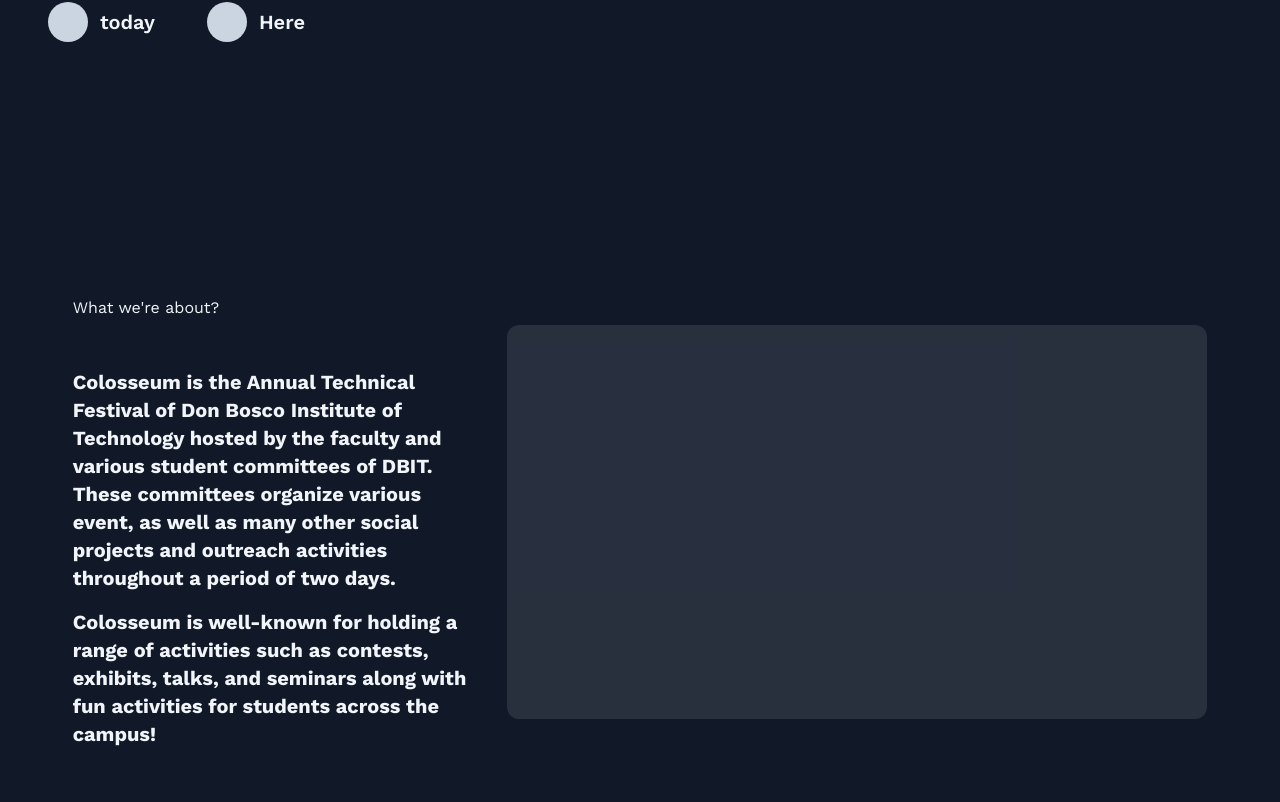
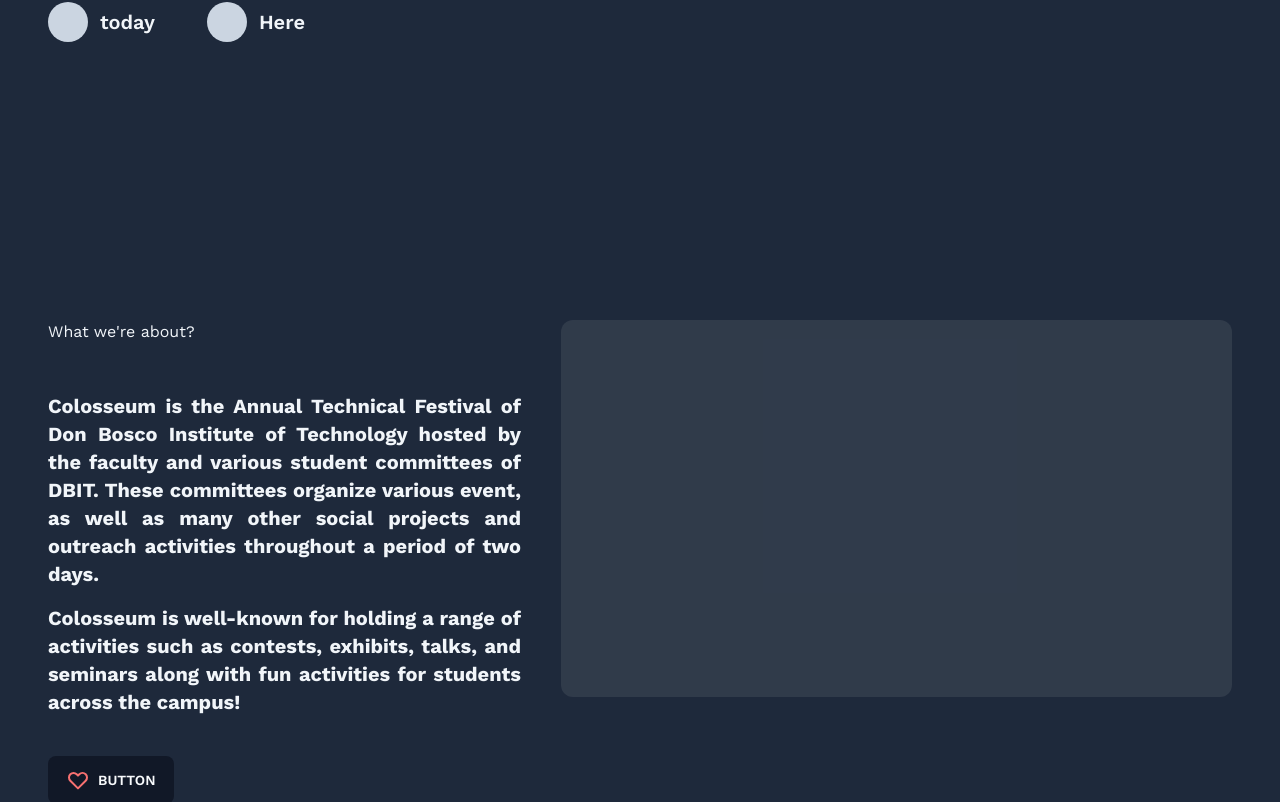
Before and after one commit to 05Alston/colo-celestia, a React (Vite) app: page / in a window 1280 px wide. Shown: the part 678-1480 px from the top of the page. Built offline with nearby package versions, Linux system fonts and the light colour scheme.

Commit message:
some stuff

```diff
--- a/src/index.css
+++ b/src/index.css
@@ -29,4 +29,8 @@
     display: grid;
     place-items: center;
   }
+
+  .btn {
+    @apply cursor-pointer select-none border-transparent text-center rounded-lg h-12 min-h-[3rem] uppercase border-2 duration-200 text-slate-50 inline-flex flex-wrap flex-shrink-0 justify-center items-center px-4 mt-10 text-sm font-semibold transition-all ease-btn;
+  }
 }
--- a/src/pages/Homepage.jsx
+++ b/src/pages/Homepage.jsx
@@ -1,11 +1,13 @@
-import React from 'react'
+import React, { useState } from 'react'
 import { DateLoc } from '../components';
+import { NavLink } from 'react-router-dom';
 
 const Homepage = () => {
+	const [effect, setEffect] = useState(false);
 	return (
 		<>
 			{/* Hero section */}
-			<div className="grid px-12 pb-20 justify-start place-items-end min-h-screen text-slate-100 bg-gray-900 md:place-items-center md:pb-0">
+			<div className="grid px-12 pb-20 justify-start place-items-end min-h-screen text-slate-100 bg-slate-800 md:place-items-center md:pb-0">
 				<div>
 					<p className="sm:text-5xl text-7xl font-bold">CELESTIA</p>
 					<p className="py-6 text-3xl md:text-xl">Land of infinite possibilites.</p>
@@ -13,19 +15,35 @@
 				</div>
 			</div>
 			{/* Throwback */}
-			<div className="flex gap-10 px-12 min-h-screen text-slate-100 bg-gray-900 justify-center items-center lg:flex-col">
-				<div className='flex-initial w-1/3 lg:w-auto'>
-				<p>What we're about?</p>
-				<p className="pt-12 text-xl font-bold">
+			<div className='px-12 md:px-5 min-h-screen text-slate-100 bg-slate-800 pt-20 flex flex-col justify-center'>
+				<div className="flex gap-10 justify-between items-start lg:flex-col-reverse">
+					<div className='flex-initial w-5/12 lg:w-auto'>
+						<p className='text-base md:text-sm'>What we're about?</p>
+						<div className="pt-12 text-xl font-bold lg:text-base md:font-semibold text-justify">
 							Colosseum is the Annual Technical Festival of Don Bosco Institute of Technology hosted by the faculty and
 							various student committees of DBIT. These committees organize various event, as well as many other social
-          projects and outreach activities throughout a period of two days.<div className='py-2'/> Colosseum is well-known for holding a range
+							projects and outreach activities throughout a period of two days.<div className='py-2'></div> Colosseum is well-known for holding a range
 							of activities such as contests, exhibits, talks, and seminars along with fun activities for students across
 							the campus!
-        </p>
 						</div>
-				<div className='w-[700px] aspect-video rounded-xl bg-gray-600 text-slate-50 bg-opacity-40 flex-initial' datatype='video'>
+					</div>
+					<div className='w-[700px] md:w-11/12 aspect-video rounded-xl bg-gray-600 text-slate-50 bg-opacity-40 flex-grow' datatype='video'>
 						{/* Video */}
+					</div>
+				</div>
+				<NavLink to="/">
+					<button className={`btn bg-gray-900 gap-2 ${effect && 'animate-buttonPop'}`} onClick={() => setEffect(true)} onAnimationEnd={() => setEffect(false)}>
+						<svg xmlns="http://www.w3.org/2000/svg" className="h-6 w-6 text-red-400" fill="none" viewBox="0 0 24 24" stroke="currentColor"><path strokeLinecap="round" strokeLinejoin="round" strokeWidth="2" d="M4.318 6.318a4.5 4.5 0 000 6.364L12 20.364l7.682-7.682a4.5 4.5 0 00-6.364-6.364L12 7.636l-1.318-1.318a4.5 4.5 0 00-6.364 0z" /></svg>
+						Button
+					</button>
+				</NavLink>
+			</div>
+			{/* Featuring */}
+			<div className='flex flex-col px-12 pb-20'>
+			<div className="grid gap-10 justify-start min-h-screen text-slate-100 bg-slate-800 md:place-items-center md:pb-0">
+				<div>
+
+				</div>
 			</div>
 			</div>
 		</>
--- a/tailwind.config.cjs
+++ b/tailwind.config.cjs
@@ -8,6 +8,19 @@
     extend: {
       fontFamily: {
         'WorkSans': 'Work Sans',
+      },
+      animation: {
+        buttonPop: 'buttonPop .25s ease-out',
+      },
+      transitionTimingFunction: {
+        'btn': 'cubic-bezier(.4,0,.2,1)',
+      },
+      keyframes: {
+        buttonPop: {
+          '0%': { transform: 'scale(1))' },
+          '40%': { transform: 'scale(0.95)' },
+          'to': { transform: 'scale(1)' },
+        },
       },
     },
     screens: {
```
Lines whose indentation alone changed are shown as unchanged.
